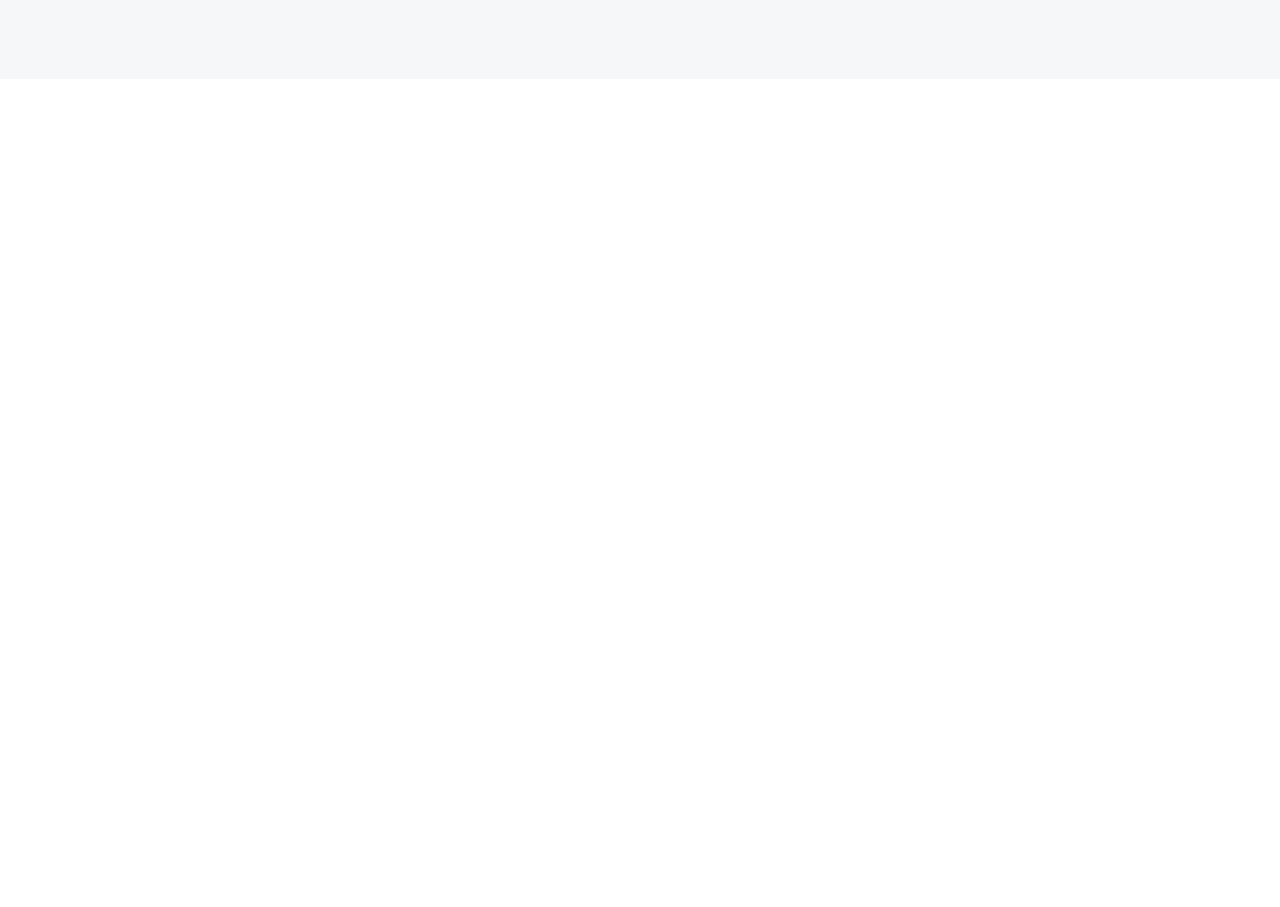
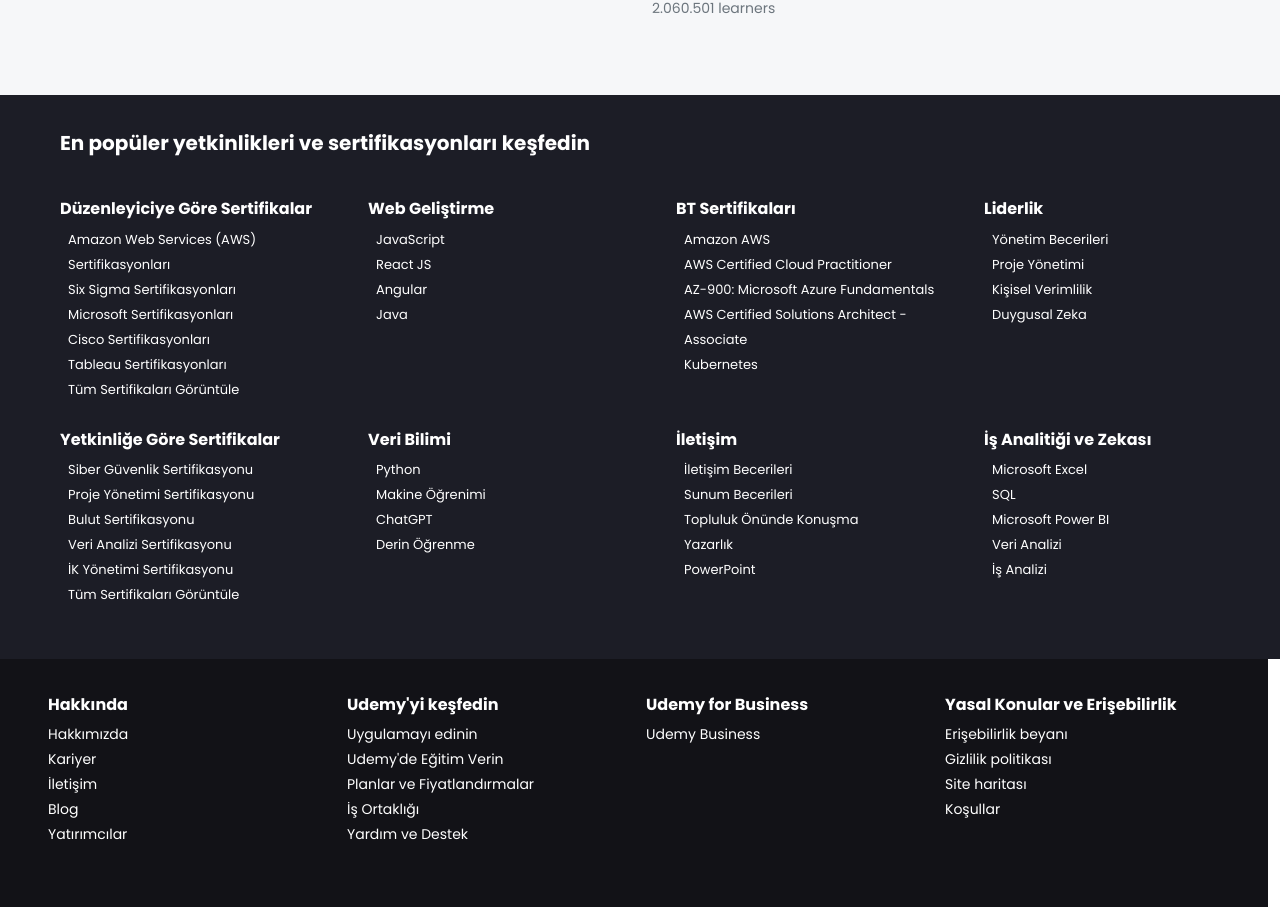
Before and after one commit to enessirn/udemy-clone, a React (Vite) app: page / in a window 1280 px wide. Shown: the part 5475-6382 px from the top of the page. Before the commit the page ends 5554 px from the top, so only its background shows below. Built offline with nearby package versions, Linux system fonts and the light colour scheme.

Commit message:
footer added and somethings fixed

```diff
--- a/src/Pages/Home.jsx
+++ b/src/Pages/Home.jsx
@@ -10,6 +10,8 @@
 import Achievements from "../components/Achievements/Achievements";
 import TrendReport from "../components/TrendReport/TrendReport";
 import NowPopular from "../components/NowPopular/NowPopular";
+import Footer from "../components/Footer/Footer";
+import FooterUp from "../components/Footer/FooterUp";
 
 function Home() {
   const [screenWidth, setScreenWidth] = useState(window.innerWidth);
@@ -55,6 +57,8 @@
       <TrendReport isResponsive={isResponsive} screenWidth={screenWidth} />
 
       <NowPopular isResponsive={isResponsive} />
+      <FooterUp />
+      <Footer />
     </>
   );
 }
--- /dev/null
+++ b/src/api/footerList.json
@@ -0,0 +1,81 @@
+[
+    {
+      "title": "Düzenleyiciye Göre Sertifikalar",
+      "list": [
+        "Amazon Web Services (AWS) Sertifikasyonları",
+        "Six Sigma Sertifikasyonları",
+        "Microsoft Sertifikasyonları",
+        "Cisco Sertifikasyonları",
+        "Tableau Sertifikasyonları",
+        "Tüm Sertifikaları Görüntüle"
+      ]
+    },
+    {
+      "title": "Web Geliştirme",
+      "list": [
+        "JavaScript",
+        "React JS",
+        "Angular",
+        "Java"
+      ]
+    },
+    {
+      "title": "BT Sertifikaları",
+      "list": [
+        "Amazon AWS",
+        "AWS Certified Cloud Practitioner",
+        "AZ-900: Microsoft Azure Fundamentals",
+        "AWS Certified Solutions Architect - Associate",
+        "Kubernetes"
+      ]
+    },
+    {
+      "title": "Liderlik",
+      "list": [
+        "Yönetim Becerileri",
+        "Proje Yönetimi",
+        "Kişisel Verimlilik",
+        "Duygusal Zeka"
+      ]
+    },
+    {
+      "title": "Yetkinliğe Göre Sertifikalar",
+      "list": [
+        "Siber Güvenlik Sertifikasyonu",
+        "Proje Yönetimi Sertifikasyonu",
+        "Bulut Sertifikasyonu",
+        "Veri Analizi Sertifikasyonu",
+        "İK Yönetimi Sertifikasyonu",
+        "Tüm Sertifikaları Görüntüle"
+      ]
+    },
+    {
+      "title": "Veri Bilimi",
+      "list": [
+        "Python",
+        "Makine Öğrenimi",
+        "ChatGPT",
+        "Derin Öğrenme"
+      ]
+    },
+    {
+      "title": "İletişim",
+      "list": [
+        "İletişim Becerileri",
+        "Sunum Becerileri",
+        "Topluluk Önünde Konuşma",
+        "Yazarlık",
+        "PowerPoint"
+      ]
+    },
+    {
+      "title": "İş Analitiği ve Zekası",
+      "list": [
+        "Microsoft Excel",
+        "SQL",
+        "Microsoft Power BI",
+        "Veri Analizi",
+        "İş Analizi"
+      ]
+    }
+  ]
--- a/src/components/Achievements/achievements.css
+++ b/src/components/Achievements/achievements.css
@@ -1,5 +1,5 @@
 .achievements-content {
-    width: 100%;
+    width: 100vw !important;
     display: flex;
     flex-direction: row;
     gap: 1rem;
--- /dev/null
+++ b/src/components/Footer/Footer.jsx
@@ -0,0 +1,45 @@
+import React from "react";
+
+function Footer() {
+  return (
+    <div className="container-fluid row footer ps-5">
+      <div className="col-md-3 col-12 mb-4">
+        <h6>Hakkında</h6>
+        <ul>
+          <li>Hakkımızda</li>
+          <li>Kariyer</li>
+          <li>İletişim</li>
+          <li>Blog</li>
+          <li>Yatırımcılar</li>
+        </ul>
+      </div>
+      <div className="col-md-3 col-12 mb-4">
+        <h6>Udemy'yi keşfedin</h6>
+        <ul>
+          <li>Uygulamayı edinin</li>
+          <li>Udemy'de Eğitim Verin</li>
+          <li>Planlar ve Fiyatlandırmalar</li>
+          <li>İş Ortaklığı</li>
+          <li>Yardım ve Destek</li>
+        </ul>
+      </div>
+      <div className="col-md-3 col-12 mb-4">
+        <h6>Udemy for Business</h6>
+        <ul>
+          <li>Udemy Business</li>
+        </ul>
+      </div>
+      <div className="col-md-3 col-12 mb-4">
+        <h6>Yasal Konular ve Erişebilirlik</h6>
+        <ul>
+          <li>Erişebilirlik beyanı</li>
+          <li>Gizlilik politikası</li>
+          <li>Site haritası</li>
+          <li>Koşullar</li>
+        </ul>
+      </div>
+    </div>
+  );
+}
+
+export default Footer;
--- /dev/null
+++ b/src/components/Footer/FooterUp.jsx
@@ -0,0 +1,59 @@
+import React from "react";
+import "./footer.css";
+import footerList from "../../api/footerList.json";
+function FooterUp() {
+  return (
+    <div className="container-fluid footer-up-container ">
+      <h5 className="fw-bold ps-4 pb-4 ">
+        En popüler yetkinlikleri ve sertifikasyonları keşfedin
+      </h5>
+      <div className="row d-none d-md-flex">
+        {footerList.map((item, index) => (
+          <div className="col-3 footer-up-list" key={index}>
+            <h6 className="fw-bold ps-4">{item.title}</h6>
+            <ul className="">
+              {item.list.map((list, index) => (
+                <li key={index}>{list}</li>
+              ))}
+            </ul>
+          </div>
+        ))}
+      </div>
+
+      <div className="accordion d-block d-md-none" id="accordionExample">
+        {footerList.map((item, index) => (
+          <div className="accordion-item" key={index}>
+            <h2 className="accordion-header" id={`heading-${index}`}>
+              <button
+                className="accordion-button collapsed"
+                type="button"
+                data-bs-toggle="collapse"
+                data-bs-target={`#collapse-${index}`}
+                aria-expanded="false"
+                aria-controls={`collapse-${index}`}
+              >
+                {item.title}
+              </button>
+            </h2>
+            <div
+              id={`collapse-${index}`}
+              className="accordion-collapse collapse"
+              aria-labelledby={`heading-${index}`}
+              data-bs-parent="#accordionExample"
+            >
+              <div className="accordion-body">
+                <ul>
+                  {item.list.map((listItem, id) => (
+                    <li key={id}>{listItem}</li>
+                  ))}
+                </ul>
+              </div>
+            </div>
+          </div>
+        ))}
+      </div>
+    </div>
+  );
+}
+
+export default FooterUp;
--- /dev/null
+++ b/src/components/Footer/footer.css
@@ -0,0 +1,65 @@
+.footer {
+    width: 100vw !important;
+    background: rgb(18, 18, 23);
+    color: white;
+    padding: 36px;
+}
+.footer h6 {
+    font-weight: bold;
+}
+.footer ul {
+    margin: 0;
+    padding: 0;
+    line-height: 25px;
+}
+.footer li {
+    font-size: 14px;
+}
+.footer li:hover {
+    cursor: pointer;
+    text-decoration: underline;
+}
+
+
+/* footer up */
+.footer-up-container {
+    width: 100vw !important;
+    background: #1c1d26;
+    padding: 36px;
+    color: white;
+}
+.footer-up-list {
+    margin-top: 12px;
+    line-height: 25px;
+}
+.footer-up-list li {
+    font-size: 13px;
+}
+.footer-up-list li:hover {
+    cursor: pointer;
+    text-decoration: underline;
+}
+
+
+/* accordion */
+.accordion {
+    border: none !important;
+}
+.accordion-item {
+    background: none;
+    color: white;
+}
+.accordion-header button{
+    background: none;
+    border: none !important;
+    border-bottom: 1px solid white;
+    color: white;
+    font-weight: bold;
+    margin-bottom: 5px;
+}
+.accordion-button::after {
+    filter: invert(1);
+}
+.accordion-button:not(.collapsed) {
+    background: none;
+}
--- a/src/components/TrendReport/TrendReport.jsx
+++ b/src/components/TrendReport/TrendReport.jsx
@@ -2,8 +2,9 @@
 import "./trendreport.css";
 function TrendReport({ isResponsive, screenWidth }) {
   return (
+    <div className="container-fluid">
       <div className="container">
-      <div className="row">
+        <div className="row p-2">
           <div className={`col-md-9 col-12 ${isResponsive ? "" : "d-none"}`}>
             <img
               src="https://cms-images.udemycdn.com/96883mtakkm8/1qvvR0FDKv9chruIpia6Sc/b2af22a0097e47de4e4354237e3f378c/Onsite_Desktop_GLSTR25.png"
@@ -28,9 +29,12 @@
               alt="Trend Report"
             />
           </div>
-        <button className={`get-report ${screenWidth < 1400 ? '' : 'btn-fixed'}`}>
+          <button
+            className={`get-report ${screenWidth < 1400 ? "" : "btn-fixed"}`}
+          >
             Raporu edinin<i className="fa-solid fa-arrow-right"></i>
           </button>
+        </div>
       </div>
     </div>
   );
--- a/src/index.css
+++ b/src/index.css
@@ -15,3 +15,6 @@
 a:hover {
   color: black;
 }
+body{
+  overflow-x: hidden !important;
+}
```
Lines whose indentation alone changed are shown as unchanged.
